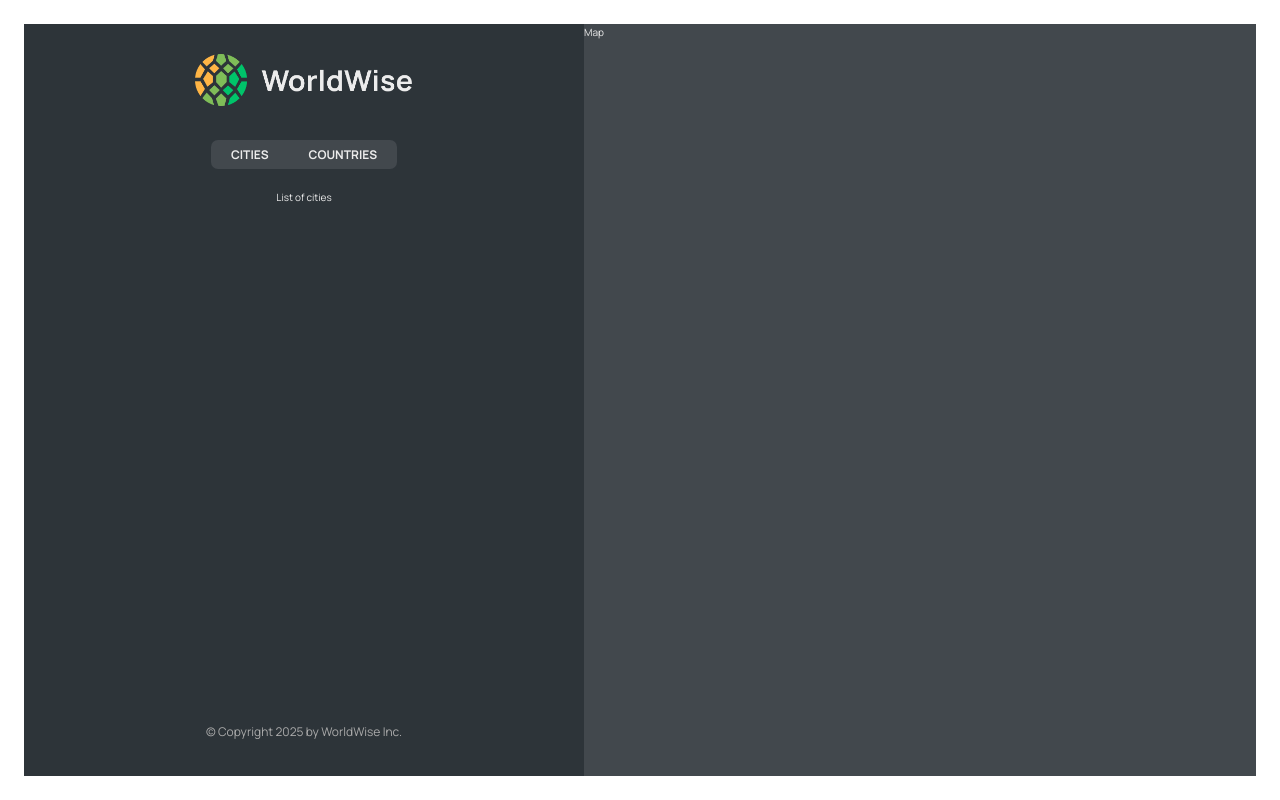
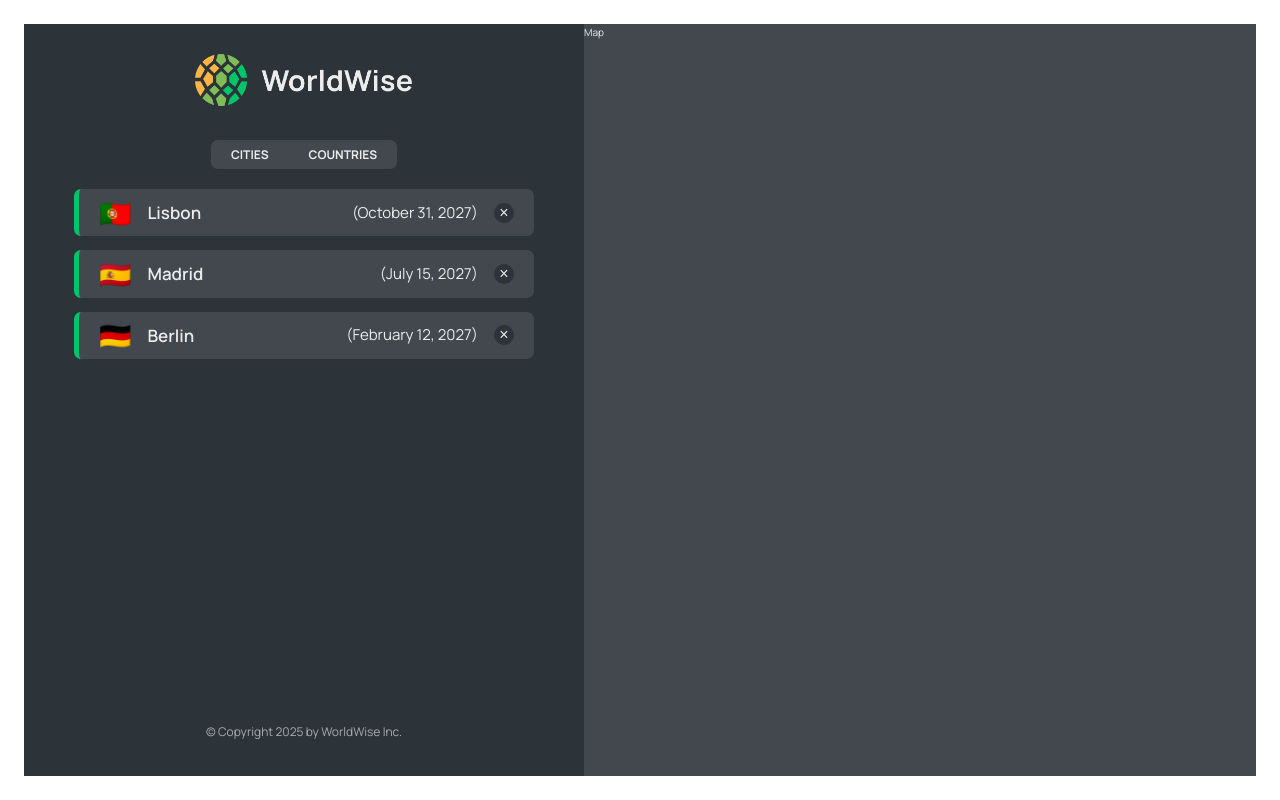
Before and after one commit to fernandodestefani/ultimate-react-best-udemy, a React (Vite) app in the folder 11-worldwise/: page /app in a window 1280 px wide. Built offline with nearby package versions, Linux system fonts and the light colour scheme; data requests are answered from the project's data file.

Commit message:
implement the cities list

```diff
--- a/11-worldwise/package.json
+++ b/11-worldwise/package.json
@@ -7,9 +7,11 @@
     "dev": "vite",
     "build": "vite build",
     "lint": "eslint .",
-    "preview": "vite preview"
+    "preview": "vite preview",
+    "server": "json-server --watch data/cities.json --port 9000"
   },
   "dependencies": {
+    "json-server": "^1.0.0-beta.3",
     "react": "^19.2.0",
     "react-dom": "^19.2.0",
     "react-router-dom": "^7.10.1"
--- a/11-worldwise/src/App.jsx
+++ b/11-worldwise/src/App.jsx
@@ -5,8 +5,31 @@ import Pricing from "./pages/Pricing";
 import Login from "./pages/Login";
 import PageNotFound from "./pages/PageNotFound";
 import AppLayout from "./pages/AppLayout";
+import CityList from "./components/CityList";
+import { useEffect, useState } from "react";
+
+const BASE_URL = "http://localhost:9000";
 
 function App() {
+  const [cities, setCities] = useState([]);
+  const [isLoading, setIsLoading] = useState(false);
+
+  useEffect(function () {
+    async function fetchCities() {
+      try {
+        setIsLoading(true);
+        const res = await fetch(`${BASE_URL}/cities`);
+        const data = await res.json();
+        setCities(data);
+      } catch {
+        alert("There was an error loading data...");
+      } finally {
+        setIsLoading(false);
+      }
+    }
+    fetchCities();
+  }, []);
+
   return (
     <BrowserRouter>
       <Routes>
@@ -15,12 +38,18 @@ function App() {
         <Route path="pricing" element={<Pricing />} />
         <Route path="login" element={<Login />} />
         <Route path="app" element={<AppLayout />}>
-          <Route index element={<p>List of cities</p>} />
-          <Route path="cities" element={<p>List of cities</p>} />
-          <Route path="countries" element={<p>Countries</p>}/>
-          <Route path="form" element={<p>Form</p>}/>
+          <Route
+            index
+            element={<CityList cities={cities} isLoading={isLoading} />}
+          />
+          <Route
+            path="cities"
+            element={<CityList cities={cities} isLoading={isLoading} />}
+          />
+          <Route path="countries" element={<p>Countries</p>} />
+          <Route path="form" element={<p>Form</p>} />
         </Route>
-        <Route path="*" element={<PageNotFound />}/>
+        <Route path="*" element={<PageNotFound />} />
       </Routes>
     </BrowserRouter>
   );
--- /dev/null
+++ b/11-worldwise/src/components/CityItem.jsx
@@ -0,0 +1,23 @@
+import styles from './CityItem.module.css'
+
+const formatDate = (date) =>
+  new Intl.DateTimeFormat("en", {
+    day: "numeric",
+    month: "long",
+    year: "numeric",
+  }).format(new Date(date));
+
+function CityItem({city}) {
+  const { cityName, emoji, date } = city;
+
+  return (
+    <li className={styles.cityItem}>
+      <span className={styles.emoji}>{emoji}</span>
+      <h3 className={styles.name}>{cityName}</h3>
+      <time className={styles.date}>({formatDate(date)})</time>
+      <button className={styles.deleteBtn}>&times;</button>
+    </li>
+  )
+}
+
+export default CityItem
--- /dev/null
+++ b/11-worldwise/src/components/CityList.jsx
@@ -0,0 +1,18 @@
+import CityItem from './CityItem'
+import styles from './CityList.module.css'
+import Spinner from './Spinner'
+import Message from './Message'
+
+function CityList({cities, isLoading}) {
+  if (isLoading) return <Spinner />
+
+  if (!cities.length) return <Message message="Add your first city by clicking on a city on the map"/>
+
+  return (
+    <ul className={styles.cityList}>
+      {cities.map(city => <CityItem city={city} key={city.id}/>)}
+    </ul>
+  )
+}
+
+export default CityList
```
Also changed, not shown: 11-worldwise/data/cities.json (renamed from 11-worldwise/starter/data/cities.json), 1 other file (tests, documents, lock files or other folders).
